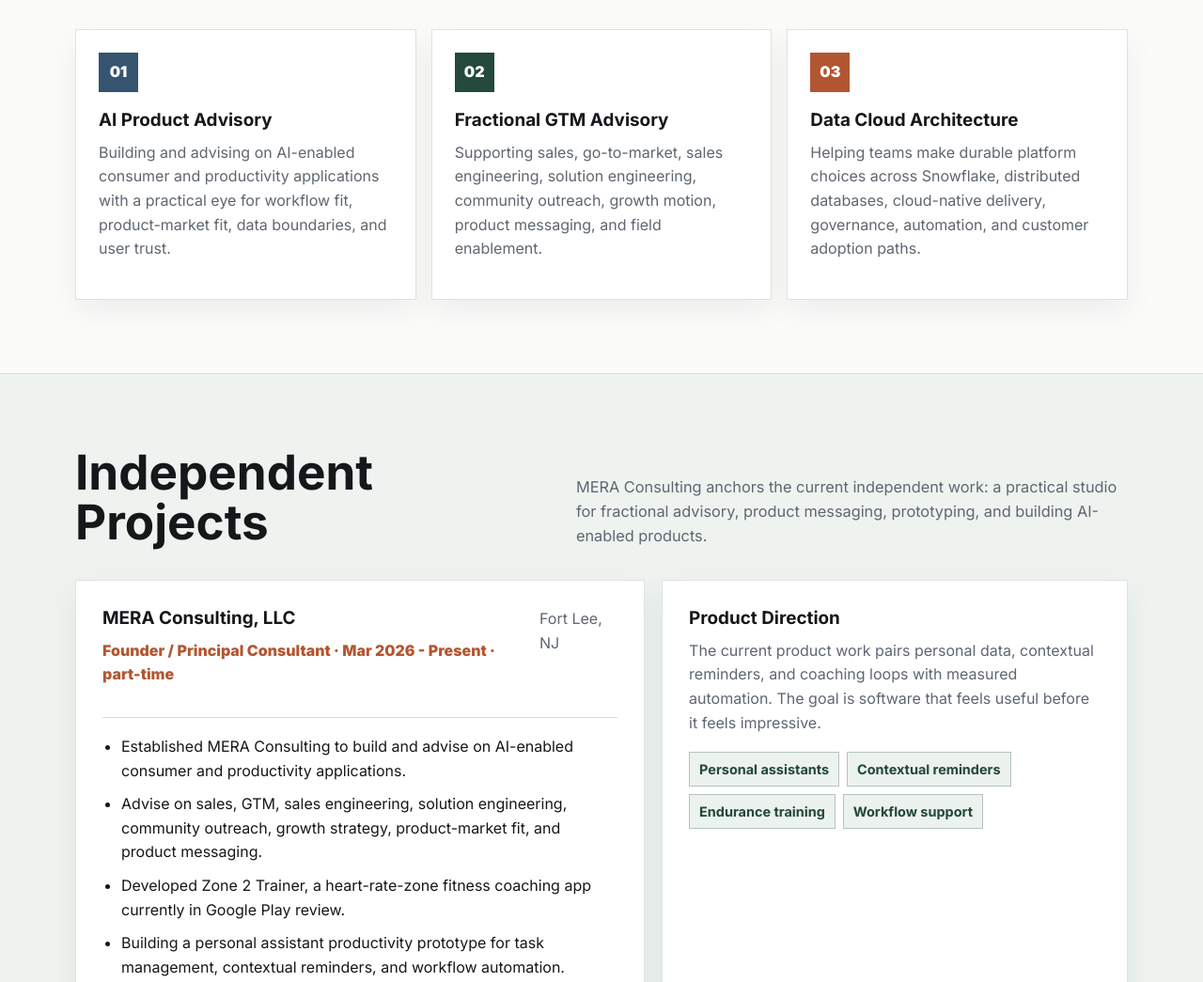
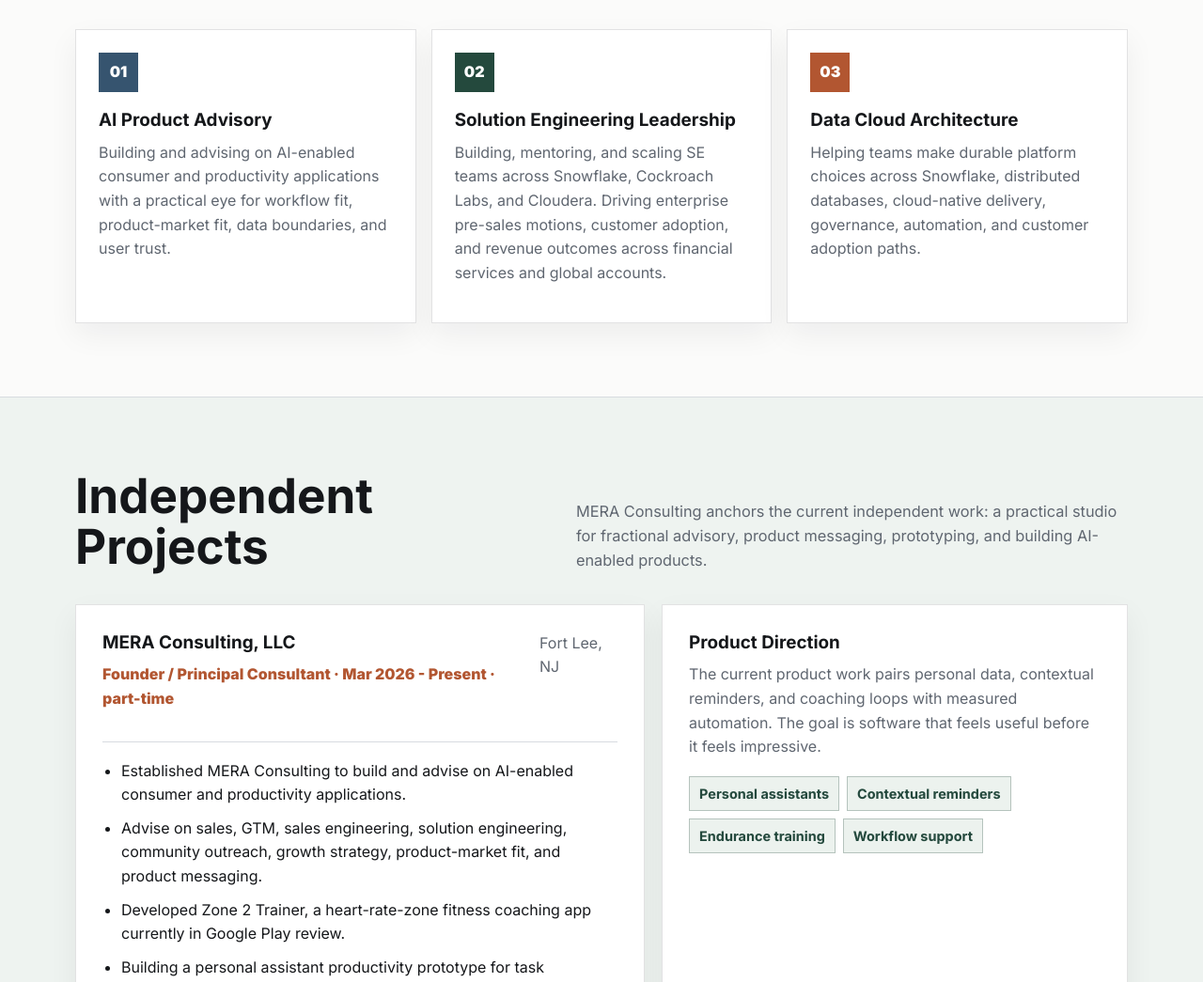
Before and after one commit to dbist/portfolio, a website: page index.html in a window 1280 px wide. Shown: the part 1125-2170 px from the top of the page at 94% size. Drawn offline with Linux system fonts and the light colour scheme.

Commit message:
content: replace unsubstantiated claims with backed experience (#31, #32)
- #31: Replace 'Fractional GTM Advisory' focus card (no client evidence)
  with 'Solution Engineering Leadership' — fully backed by Snowflake,
  Cockroach Labs, and Cloudera roles
- #32: Replace 'Generative AI Security & Governance' skill (aspirational)
  with 'Technical Pre-Sales Strategy' — backed by 15 years of SE work
- Update Skills section intro to match

Closes #31, closes #32

Co-Authored-By: Claude Sonnet 4.6 <noreply@anthropic.com>

```diff
--- a/index.html
+++ b/index.html
@@ -870,11 +870,12 @@
             </article>
             <article class="focus-card">
               <div class="icon" aria-hidden="true">02</div>
-              <h3>Fractional GTM Advisory</h3>
+              <h3>Solution Engineering Leadership</h3>
               <p class="muted">
-                Supporting sales, go-to-market, sales engineering, solution
-                engineering, community outreach, growth motion, product
-                messaging, and field enablement.
+                Building, mentoring, and scaling SE teams across Snowflake,
+                Cockroach Labs, and Cloudera. Driving enterprise pre-sales
+                motions, customer adoption, and revenue outcomes across
+                financial services and global accounts.
               </p>
             </article>
             <article class="focus-card">
@@ -1178,8 +1179,8 @@
             <h2 id="skills-title">Skills and Signals</h2>
             <p class="muted">
               The strongest signal is breadth with depth: hands-on systems
-              engineering, field credibility, advisory range, and product-minded
-              AI exploration.
+              engineering, field credibility, pre-sales leadership, and
+              product-minded AI exploration.
             </p>
           </div>
           <div class="skills-panel">
@@ -1188,7 +1189,7 @@
               <ul class="compact-list">
                 <li>Data Cloud Architecture &amp; Strategy</li>
                 <li>Distributed Database Systems</li>
-                <li>Generative AI Security &amp; Governance</li>
+                <li>Technical Pre-Sales Strategy</li>
                 <li>Cloud Native Solutions</li>
                 <li>Agile Technical Delivery</li>
               </ul>
```
